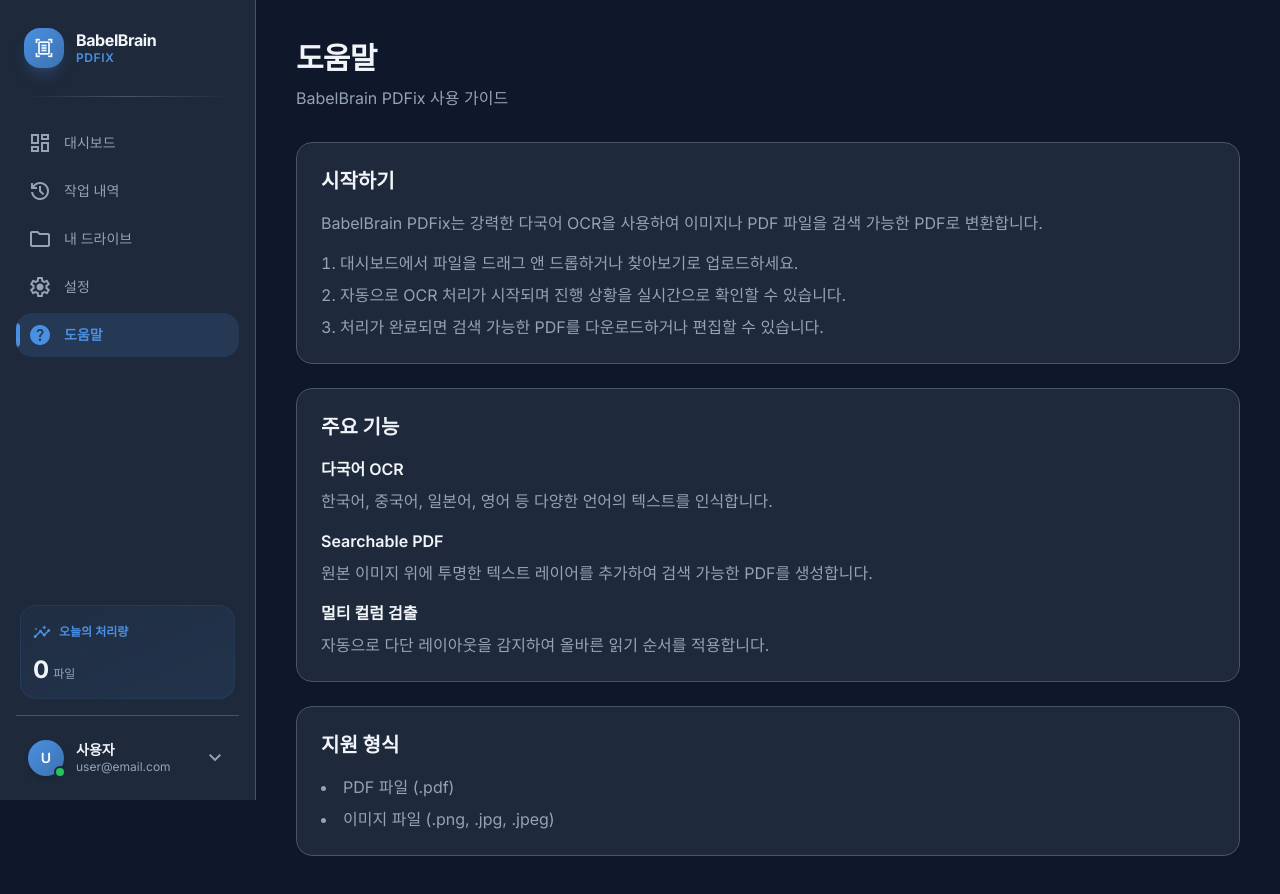
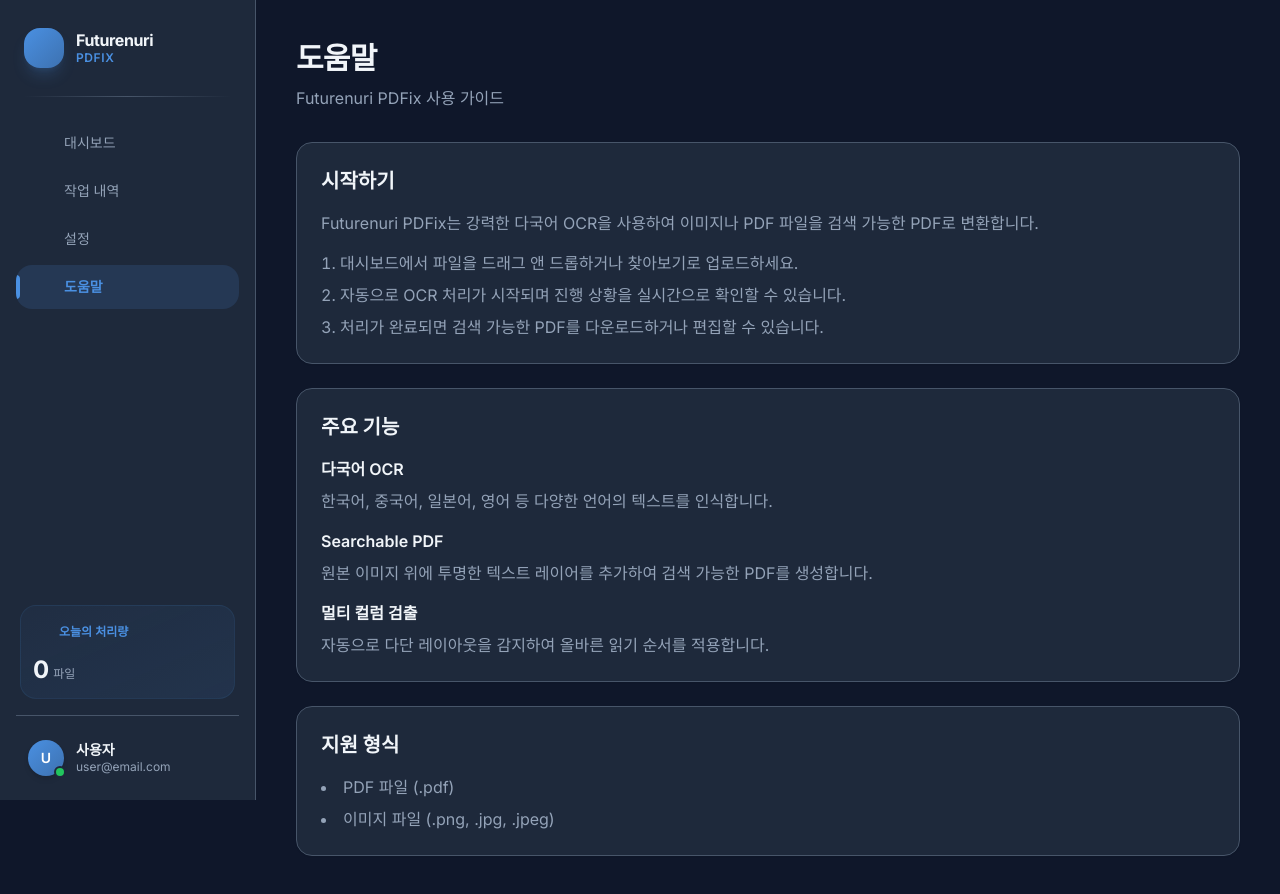
Before and after one commit to heedae93/OCR, a Next.js app in the folder frontend/: page /help in a window 1280 px wide. Built offline with nearby package versions, Linux system fonts and the light colour scheme.

Commit message:
사이드바 수정

```diff
--- a/frontend/src/app/editor/[jobId]/page.tsx
+++ b/frontend/src/app/editor/[jobId]/page.tsx
@@ -594,7 +594,7 @@
             >
               <span className="material-symbols-outlined text-3xl">document_scanner</span>
               <h1 className="text-lg font-bold text-text-primary-light dark:text-text-primary-dark">
-                BabelBrain PDFix
+                Futurenuri PDFix
               </h1>
             </button>
             <div className="hidden md:flex items-center gap-2">
@@ -631,7 +631,7 @@
                 </>
               )}
             </div>
-            <div className="flex items-center gap-1 sm:gap-2">
+            {/* <div className="flex items-center gap-1 sm:gap-2">
               <button className="group flex h-9 w-9 cursor-pointer items-center justify-center overflow-hidden rounded-lg bg-transparent text-text-secondary-light dark:text-text-secondary-dark hover:bg-black/5 dark:hover:bg-white/10 relative">
                 <span className="material-symbols-outlined text-xl">undo</span>
                 <span className="absolute bottom-[-24px] group-hover:bottom-1.5 transition-all duration-200 text-xs bg-gray-700 text-white px-1.5 py-0.5 rounded-sm whitespace-nowrap">
@@ -644,7 +644,7 @@
                   Ctrl+Y
                 </span>
               </button>
-            </div>
+            </div> */}
             <div className="h-6 w-px bg-border-light dark:bg-border-dark"></div>
             <ThemeToggle />
             <div className="h-6 w-px bg-border-light dark:bg-border-dark"></div>
@@ -657,10 +657,10 @@
                 <span className="material-symbols-outlined text-xl">data_object</span>
                 <span className="hidden sm:inline">데이터</span>
               </button>
-              <button className="flex h-9 cursor-pointer items-center justify-center gap-2 overflow-hidden rounded-lg bg-transparent px-3 text-sm font-medium text-text-secondary-light dark:text-text-secondary-dark hover:bg-black/5 dark:hover:bg-white/10">
+              {/* <button className="flex h-9 cursor-pointer items-center justify-center gap-2 overflow-hidden rounded-lg bg-transparent px-3 text-sm font-medium text-text-secondary-light dark:text-text-secondary-dark hover:bg-black/5 dark:hover:bg-white/10">
                 <span className="material-symbols-outlined text-xl">share</span>
                 <span className="hidden sm:inline">공유</span>
-              </button>
+              </button> */}
               <button
                 onClick={() => setShowExportModal(true)}
                 className="flex h-9 cursor-pointer items-center justify-center gap-2 overflow-hidden rounded-lg bg-primary px-3 text-sm font-bold text-white hover:bg-primary/90"
--- a/frontend/src/app/globals.css
+++ b/frontend/src/app/globals.css
@@ -1,9 +1,9 @@
+@import url('https://fonts.googleapis.com/css2?family=Inter:wght@400;500;600;700;900&family=Noto+Sans+KR:wght@400;500;700&display=swap');
+@import url('https://fonts.googleapis.com/css2?family=Material+Symbols+Outlined');
+
 @tailwind base;
 @tailwind components;
 @tailwind utilities;
-
-@import url('https://fonts.googleapis.com/css2?family=Inter:wght@400;500;600;700;900&family=Noto+Sans+KR:wght@400;500;700&display=swap');
-@import url('https://fonts.googleapis.com/css2?family=Material+Symbols+Outlined');
 
 * {
   box-sizing: border-box;
--- a/frontend/src/app/help/page.tsx
+++ b/frontend/src/app/help/page.tsx
@@ -13,7 +13,7 @@
                 도움말
               </h1>
               <p className="text-text-secondary-light dark:text-text-secondary-dark text-base font-normal leading-normal">
-                BabelBrain PDFix 사용 가이드
+                Futurenuri PDFix 사용 가이드
               </p>
             </div>
           </div>
@@ -25,7 +25,7 @@
               </h2>
               <div className="space-y-4 text-text-secondary-light dark:text-text-secondary-dark">
                 <p>
-                  BabelBrain PDFix는 강력한 다국어 OCR을 사용하여 이미지나 PDF 파일을 검색 가능한 PDF로 변환합니다.
+                  Futurenuri PDFix는 강력한 다국어 OCR을 사용하여 이미지나 PDF 파일을 검색 가능한 PDF로 변환합니다.
                 </p>
                 <ol className="list-decimal list-inside space-y-2">
                   <li>대시보드에서 파일을 드래그 앤 드롭하거나 찾아보기로 업로드하세요.</li>
--- a/frontend/src/app/jobs/page.tsx
+++ b/frontend/src/app/jobs/page.tsx
@@ -1,7 +1,9 @@
 'use client'
 
 import { useState, useEffect } from 'react'
+import Sidebar from '@/components/Sidebar'
 import { useRouter } from 'next/navigation'
+
 import { API_BASE_URL } from '@/lib/api'
 
 interface Job {
@@ -138,8 +140,11 @@
   }
 
   return (
-    <div className="min-h-screen bg-background-light dark:bg-background-dark">
-      <div className="container mx-auto px-4 py-8">
+       <div className="relative flex min-h-screen w-full bg-background-light dark:bg-background-dark">
+          <Sidebar />
+
+    <main className="flex-1 p-6 lg:p-10">
+      <div className="w-full max-w-7xl mx-auto">
         {/* Header */}
         <div className="flex items-center justify-between mb-8">
           <h1 className="text-3xl font-bold text-text-primary-light dark:text-text-primary-dark">
@@ -330,6 +335,7 @@
           )}
         </div>
       </div>
+    </main>
     </div>
   )
 }
--- a/frontend/src/app/layout.tsx
+++ b/frontend/src/app/layout.tsx
@@ -3,7 +3,7 @@
 import { ThemeProvider } from '@/contexts/ThemeContext'
 
 export const metadata: Metadata = {
-  title: 'BabelBrain PDFix',
+  title: 'Futurenuri PDFix',
   description: 'Powerful multilingual OCR with searchable PDF generation',
 }
 
--- a/frontend/src/app/page.tsx
+++ b/frontend/src/app/page.tsx
@@ -14,7 +14,7 @@
           <div className="flex flex-wrap justify-between items-start gap-4 mb-8">
             <div className="flex flex-col gap-2">
               <h1 className="text-text-primary-light dark:text-text-primary-dark text-3xl font-bold leading-tight tracking-tight">
-                다시 오신 것을 환영합니다!
+                퓨쳐누리 개인정보 처리 프로그램 입니다.
               </h1>
               <p className="text-text-secondary-light dark:text-text-secondary-dark text-base font-normal leading-normal">
                 세션별로 PDF를 관리하고 빠르게 OCR 처리하세요.
--- a/frontend/src/components/Sidebar.tsx
+++ b/frontend/src/components/Sidebar.tsx
@@ -13,7 +13,7 @@
 const navItems: NavItem[] = [
   { href: '/', icon: 'dashboard', label: '대시보드' },
   { href: '/jobs', icon: 'history', label: '작업 내역' },
-  { href: '/drive', icon: 'folder', label: '내 드라이브' },
+  // { href: '/drive', icon: 'folder', label: '내 드라이브' },
   { href: '/settings', icon: 'settings', label: '설정' },
   { href: '/help', icon: 'help', label: '도움말' },
 ]
@@ -24,7 +24,7 @@
   const isActive = (path: string) => pathname === path
 
   return (
-    <aside className="flex h-screen w-64 flex-col border-r border-border-light dark:border-border-dark bg-surface-light dark:bg-surface-dark sticky top-0">
+    <aside className="flex h-screen w-64 shrink-0 flex-col border-r border-border-light dark:border-border-dark bg-surface-light dark:bg-surface-dark sticky top-0">
       <div className="flex flex-col gap-4 p-4 h-full">
         {/* Logo */}
         <Link href="/" className="flex gap-3 items-center px-2 py-3 rounded-xl hover:bg-black/5 dark:hover:bg-white/5 transition-all duration-200 group">
@@ -33,7 +33,7 @@
           </div>
           <div className="flex flex-col">
             <h1 className="text-text-primary-light dark:text-text-primary-dark text-base font-bold leading-tight tracking-tight">
-              BabelBrain
+              Futurenuri
             </h1>
             <p className="text-primary text-xs font-semibold tracking-wider uppercase">
               PDFix
```
